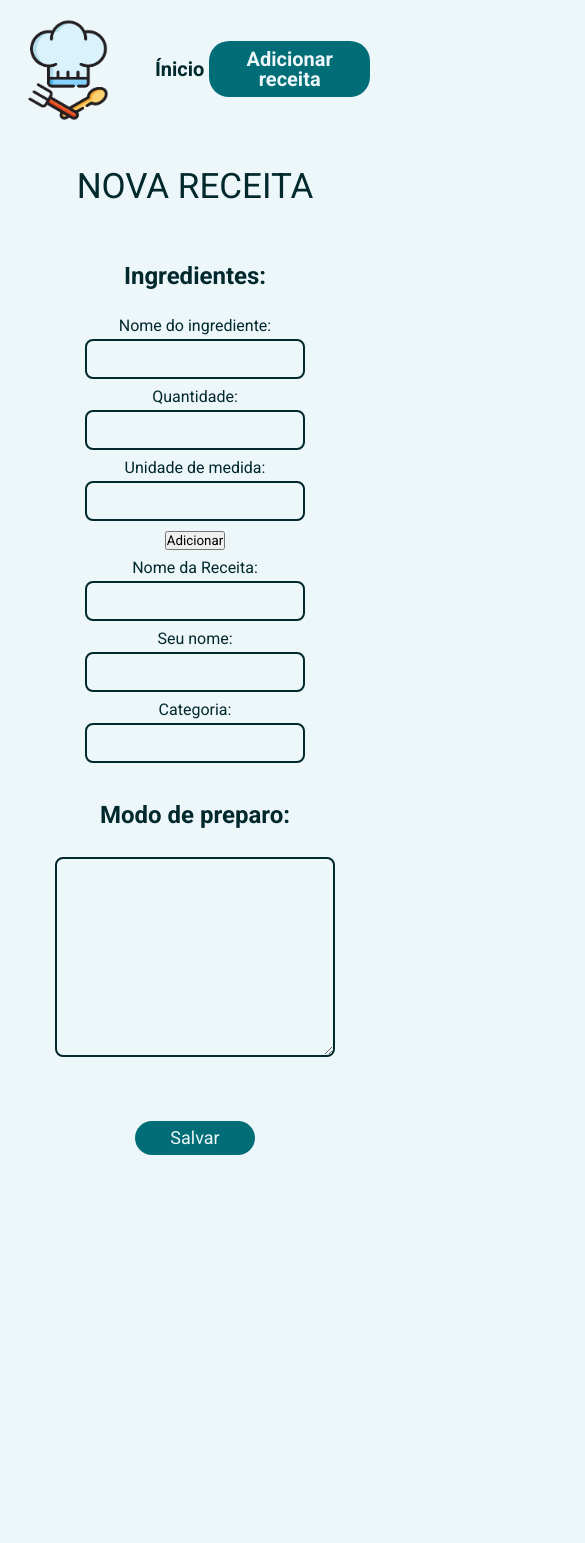
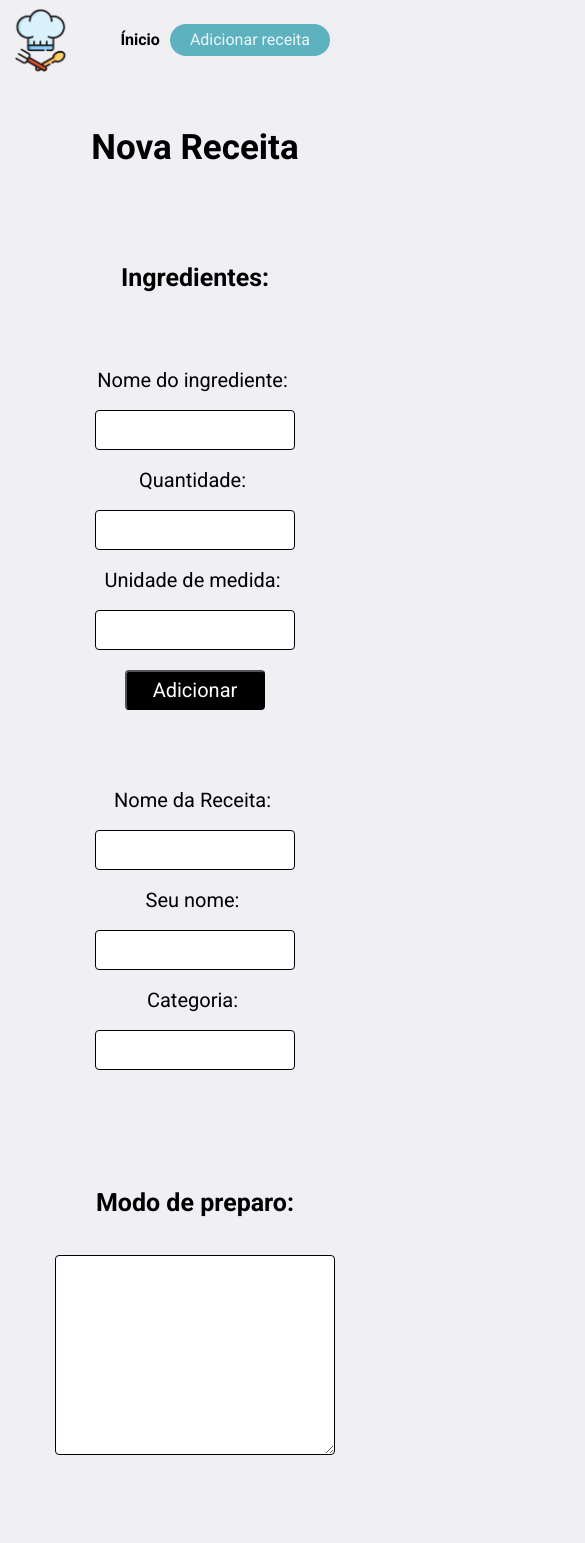
Before and after one commit to samanthazenezi/receita-compartilhada, an Angular app: page /nova-receita in a window 390 px wide. Shown: the top 1543 px of the page, 585 px wide, since content can reach past the window. Before the commit the page ends 1205 px from the top, so only its background shows below. Built offline with nearby package versions, Linux system fonts and the light colour scheme.

Commit message:
refatoração responsividade

```diff
--- a/src/app/components/footer/footer.component.css
+++ b/src/app/components/footer/footer.component.css
@@ -1,23 +1,22 @@
 div {
+    bottom: 0;
     position: absolute;
-    left: 70px;
-    top: 1000px;
+    width: 100%;
+    text-align: center;
+    padding: 1rem;
 }
 p {
-    color: #01292d;
-    margin-top: 30px;
+    color: #000000;
 
-    text-align: center;
-    font-size: 16px;
+    font-size: 2rem;
     font-weight: 400;
     line-height: 100%;
 }
 p a {
-    color: #01292d;
+    color: #000000;
 
     text-decoration: none;
-    text-align: center;
-    font-size: 16px;
+    font-size: 2rem;
     font-weight: 400;
     line-height: 100%;
 
@@ -26,48 +25,20 @@ p a {
 p a:hover {
     font-weight: 600;
 }
-@media (min-width: 480px) {
+
+
+@media (max-width: 320px) {
     div {
-        position: absolute;
-        left: 70px;
-        top: 1000px;
-    }
-    p {
-        color: #01292d;
-        margin-top: 30px;
-
-        text-align: center;
-        font-size: 16px;
-        font-weight: 400;
-        line-height: 100%;
-    }
-    p a {
-        color: #01292d;
-
-        text-decoration: none;
-        text-align: center;
-        font-size: 16px;
-        font-weight: 400;
-        line-height: 100%;
-
-        margin-left: 5px;
-    }
-    p a:hover {
-        font-weight: 600;
+        bottom: auto;
     }
 }
-
-@media (min-width: 1440px) {
+@media (max-width: 375px) {
     div {
-        position: absolute;
-        left: 622px;
-        top: 765px;
+        bottom: auto;
     }
 }
-@media (min-width: 100vw) {
+@media (max-width: 425px) {
     div {
-        position: absolute;
-        left: 900px;
-        top: 870px;
+        bottom: auto;
     }
 }
--- a/src/app/components/menu/menu.component.css
+++ b/src/app/components/menu/menu.component.css
@@ -1,27 +1,27 @@
-.menu {
+.menu-container {
+    width: 100%;
+    height: 8rem;
+
     display: flex;
     justify-content: space-between;
     align-items: center;
-    gap: 40px;
 
-    margin: 15px 20px;
+    padding: 4rem;
 }
-.logo {
-    width: 50px;
+.menu-container img {
+    width: 7rem;
 }
 .botoes {
     display: flex;
-    flex-direction: row;
     justify-content: center;
     align-items: center;
-    gap: 5px;
+    gap: 2rem;
 }
 .botoes a:first-child {
-    color: #01292d;
+    color: #000000;
 
-    text-align: center;
     text-decoration: none;
-    font-size: 20px;
+    font-size: 2rem;
     font-weight: 600;
     line-height: 100%;
 
@@ -30,18 +30,18 @@
     transition: 400ms;
 }
 .botoes a:last-child {
-    background-color: #006d77;
+    background-color: #5eb1bf;
     color: #edf6f9;
 
     border: none;
-    border-radius: 20px;
+    border-radius: 2rem;
 
-    padding: 8px;
+    padding: 0.8rem 2rem;
 
     text-align: center;
     text-decoration: none;
-    font-size: 20px;
-    font-weight: 600;
+    font-size: 2rem;
+    font-weight: 400;
     line-height: 100%;
 
     cursor: pointer;
@@ -52,72 +52,57 @@
     text-decoration: underline;
 }
 .botoes a:last-child:hover {
+    color: #000000;
     background-color: #0081a7;
     filter: brightness(1.1);
 }
 
-@media (min-width: 480px) {
-    .menu {
-        display: flex;
-        justify-content: space-between;
-        align-items: center;
 
-        margin: 15px 20px;
+@media (max-width: 320px) {
+    .menu-container {
+        gap: 2rem;
+
+        padding: 1rem;
     }
-    .menu img {
-        width: 70px;
+    .menu-container img {
+        width: 50px;
     }
-    .menu a:first-child {
-        margin-right: 20px;
-
-        color: #01292d;
-
-        text-align: center;
-        text-decoration: none;
-        font-size: 25px;
-        font-weight: 600;
-        line-height: 100%;
-
-        cursor: pointer;
-
-        transition: 400ms;
+    .botoes {
+        gap: 1rem;
     }
-    .menu a:last-child {
-        background-color: #006d77;
-        color: #edf6f9;
-
-        border: none;
-        border-radius: 20px;
-
-        padding: 8px 15px;
-
-        text-align: center;
-        text-decoration: none;
-        font-size: 25px;
-        font-weight: 600;
-        line-height: 100%;
-
-        cursor: pointer;
-
-        transition: 400ms;
-    }
-    .menu a:first-child:hover {
-        text-decoration: underline;
-    }
-    .menu a:last-child:hover {
-        background-color: #0081a7;
-        filter: brightness(1.1);
+    .botoes a:first-child, .botoes a:last-child {
+        font-size: 1.6rem;
     }
 }
+@media (max-width: 375px) {
+    .menu-container {
+        gap: 2rem;
 
-@media (min-width: 1440px) {
-    .menu img {
-        width: 90px;
+        padding: 1rem;
+    }
+    .menu-container img {
+        width: 60px;
+    }
+    .botoes {
+        gap: 1rem;
+    }
+    .botoes a:first-child, .botoes a:last-child{
+        font-size: 1.6rem;
     }
 }
+@media (max-width: 425px) {
+    .menu-container {
+        padding: 1rem;
+    }
+    .menu-container img {
+        width: 60px;
+    }
+    .botoes {
+        gap: 1rem;
 
-@media (min-width: 100vw) {
-    .menu img {
-        width: 95px;
+        margin-right: 5rem;
+    }
+    .botoes a:first-child, .botoes a:last-child{
+        font-size: 1.6rem;
     }
 }
--- a/src/app/components/menu/menu.component.html
+++ b/src/app/components/menu/menu.component.html
@@ -1,5 +1,5 @@
-<div class="menu">
-    <img class="logo" src="assets/logo.png" alt="imagem-logo">
+<div class="menu-container">
+    <img src="assets/logo.png" alt="imagem-logo">
     <div class="botoes">
         <a [routerLink]='["/"]'>Ínicio</a>
         <a [routerLink]='["/nova-receita"]'>Adicionar receita</a>
--- a/src/app/components/receita/receita.component.ts
+++ b/src/app/components/receita/receita.component.ts
@@ -20,7 +20,6 @@ export class ReceitaComponent implements OnInit {
       response.forEach( x => {
         this.receitas.push(x)
       })
-      console.log(response)
     }, error => {
       alert("Calma bb!")
     } )
--- a/src/app/pages/novareceita/novareceita.component.css
+++ b/src/app/pages/novareceita/novareceita.component.css
@@ -1,140 +1,179 @@
-.novareceita {
+.novareceita h1 {
+    color: #000000;
+
+    text-align: center;
+    font-size: 5rem;
+    font-weight: 600;
+    line-height: 100%;
+
+    margin-block: 5rem;
+}
+.conteudo-ingredientes h2 {
+    color: #000000;
+
+    font-size: 3rem;
+    font-weight: 600;
+    line-height: 100%;
+
+    margin: 3rem 10rem;
+}
+.conteudo-ingredientes {
     display: flex;
     flex-direction: column;
-    justify-content: center;
-    align-items: center;
 }
-.novareceita h1 {
-    color: #01292d;
+.conteudo-form, .descricao {
+    margin: 3rem 10rem;
 
-    text-align: center;
-    text-transform: uppercase;
-    font-size: 35px;
+    display: flex;
+    gap: 3rem;
+}
+.conteudo-form button, .botao button {
+    background-color: #000000;
+    color: #fff;
+
+    font-size: 2rem;
     font-weight: 400;
     line-height: 100%;
 
-    margin-block: 30px;
-}
-.ingredientes h2, .preparo h2 {
-    color: #01292d;
+    width: 14rem;
+    height: 4rem;
 
-    text-align: center;
-    font-size: 24px;
-    font-weight: 600;
-    line-height: 100%;
-
-    margin-block: 30px;
-}
-.incluir {
-    display: flex;
-    flex-direction: column;
-    justify-content: center;
-    align-items: center;
-    gap: 10px;
-}
-.conteudo-form button {
-    background-color: #edf6f9;
-
-    border: 2px solid #01292d;
-    border-radius: 8px;
-
-    padding: 5px;
-
-    font-size: 16px;
-    font-weight: 400;
-    line-height: 100%;
-
-    color: #01292d;
+    border-radius: 0.4rem;
 
     cursor: pointer;
 
     transition: 400ms;
 }
-.conteudo-form button:hover {
-    font-weight: 600;
+.conteudo-form button:hover, .botao button:hover {
+    background-color: #fff;
+    color: #000000;
+    border: 2px solid #000000;
 }
-.conteudo-form {
-    display: flex;
-    flex-direction: column;
-    align-items: center;
-    justify-content: center;
-    gap: 5px;
-}
-.conteudo-form label {
-    font-size: 16px;
+.conteudo label {
+    color: #000000;
+
+    font-size: 2rem;
     font-weight: 400;
     line-height: 100%;
 
-    color: #01292d;
+    margin-right: 0.5rem;
 }
-.conteudo-form input {
+.conteudo input {
     outline: none;
 
-    width: 220px;
-    height: 40px;
+    color: #000000;
 
-    border: 2px solid #01292d;
-    border-radius: 8px;
-
-    color: #01292d;
-
-    font-size: 20px;
+    font-size: 2rem;
     font-weight: 400;
     line-height: 100%;
 
-    padding: 8px;
+    border: 1px solid #000000;
+    border-radius: 0.4rem;
 
-    background-color: #edf6f9;
+    padding: 0.5rem;
+
+    width: 20rem;
+    height: 4rem;
 }
-.tdsingredientes {
-    background-color: #edf6f9;
-    width: 280px;
-    height: auto;
+.lista p {
+    color: #000000;
 
-    margin-block: 30px;
+    font-size: 2rem;
+    font-weight: 400;
+    line-height: 100%;
+
+    margin: 1rem 10rem;
+}
+.preparo {
+    margin: 7rem 10rem;
+}
+.preparo h2 {
+    color: #000000;
+
+    font-size: 3rem;
+    font-weight: 600;
+    line-height: 100%;
+
+    margin-bottom: 2rem;
 }
 .preparo textarea {
     outline: none;
 
-    width: 280px;
-    height: 200px;
+    color: #000000;
 
-    border: 2px solid #01292d;
-    border-radius: 8px;
-
-    color: #01292d;
-
-    font-size: 20px;
+    font-size: 2rem;
     font-weight: 400;
     line-height: 100%;
 
-    padding: 8px;
+    border: 1px solid #000000;
+    border-radius: 0.4rem;
 
-    background-color: #edf6f9;
+    padding: 0.5rem;
+
+    width: 60rem;
+    height: 20rem;
 }
 .botao {
-    margin-block: 50px;
+    display: flex;
+    justify-content: center;
+    align-items: center;
 }
-.botao button {
-    background-color: #006d77;
-    color: #edf6f9;
 
-    border: none;
-    border-radius: 20px;
+@media (max-width: 320px) {
+    .novareceita, .ingredientes, .form, .conteudo-ingredientes,
+    .conteudo-form, .descricao, .preparo, .conteudo {
+        display: flex;
+        flex-direction: column;
+        justify-content: center;
+        align-items: center;
+        gap: 2rem;
+    }
+    .novareceita h1 {
+        font-size: 3.5rem;
+    }
+    .conteudo-ingredientes h2, .preparo h2 {
+        font-size: 2.5rem;
+    }
+    .preparo textarea {
+        width: 28rem;
+    }
 
-    text-align: center;
-    font-size: 18px;
-    line-height: 100%;
-
-    padding: 8px 10px;
-
-    width: 120px;
-
-    cursor: pointer;
-
-    transition: 400ms;
 }
-.botao button:hover {
-    background-color: #0081a7;
-    filter: brightness(1.1);
+@media (max-width: 375px) {
+    .novareceita, .ingredientes, .form, .conteudo-ingredientes,
+    .conteudo-form, .descricao, .preparo, .conteudo {
+        display: flex;
+        flex-direction: column;
+        justify-content: center;
+        align-items: center;
+        gap: 2rem;
+    }
+    .novareceita h1 {
+        font-size: 3.5rem;
+    }
+    .conteudo-ingredientes h2, .preparo h2 {
+        font-size: 2.5rem;
+    }
+    .preparo textarea {
+        width: 28rem;
+    }
 }
+@media (max-width: 425px) {
+    .novareceita, .ingredientes, .form, .conteudo-ingredientes,
+    .conteudo-form, .descricao, .preparo, .conteudo {
+        display: flex;
+        flex-direction: column;
+        justify-content: center;
+        align-items: center;
+        gap: 2rem;
+    }
+    .novareceita h1 {
+        font-size: 3.5rem;
+    }
+    .conteudo-ingredientes h2, .preparo h2 {
+        font-size: 2.5rem;
+    }
+    .preparo textarea {
+        width: 28rem;
+    }
+}
--- a/src/app/pages/novareceita/novareceita.component.html
+++ b/src/app/pages/novareceita/novareceita.component.html
@@ -1,41 +1,53 @@
 <app-menu></app-menu>
+
 <div class="novareceita">
     <h1>Nova Receita</h1>
     <div class="ingredientes">
+        <form [formGroup]="formIngredientes" (ngSubmit)="salvar()" class="form">
+
+            <div class="conteudo-ingredientes">
                 <h2>Ingredientes:</h2>
-        <form [formGroup]="formIngredientes" (ngSubmit)="salvar()" class="incluir">
+
                 <div class="conteudo-form">
+                    <div class="conteudo">
                         <label for="nome">Nome do ingrediente:</label>
                         <input type="text" formControlName="nome">
                     </div>
-            <div class="conteudo-form">
+
+                    <div class="conteudo">
                         <label for="quantidade">Quantidade:</label>
                         <input type="text" formControlName="quantidade">
                     </div>
-            <div class="conteudo-form">
+
+                    <div class="conteudo">
                         <label for="medida">Unidade de medida:</label>
                         <input type="text" formControlName="medida">
                     </div>
+
                     <button type="button" (click)="adicionarIngredientes()">Adicionar</button>
+                </div>
 
-            <div class="conteudo-form">
+                <div *ngFor="let item of listaIngredientes">
+                    <div class="lista">
+                       <p>- {{item.amount + ' ' + item.unit + ' ' + item.name}}</p>
+                    </div>
+                </div>
+            </div>
+
+            <div class="descricao">
+                <div class="conteudo">
                     <label for="nomeReceita">Nome da Receita:</label>
                     <input type="text" formControlName="nomeReceita">
                 </div>
 
-            <div class="conteudo-form">
+                <div class="conteudo">
                     <label for="nomeUser">Seu nome:</label>
                     <input type="text" formControlName="nomeUser">
                 </div>
 
-            <div class="conteudo-form">
+                <div class="conteudo">
                     <label for="categoria">Categoria:</label>
                     <input type="text" formControlName="categoria">
-            </div>
-
-            <div *ngFor="let item of listaIngredientes">
-                <div class="tdsingredientes" id="ingredientes">
-                    {{item.amount + ' ' + item.unit + ' ' + item.name}}
                 </div>
             </div>
 
@@ -43,10 +55,10 @@
                 <h2>Modo de preparo:</h2>
                 <textarea name="preparo" cols="30" rows="10" formControlName="preparo"></textarea>
             </div>
+
             <div class="botao">
                 <button type="submit">Salvar</button>
             </div>
         </form>
     </div>
 </div>
-<app-footer></app-footer>
--- a/src/app/pages/novareceita/novareceita.component.ts
+++ b/src/app/pages/novareceita/novareceita.component.ts
@@ -52,7 +52,11 @@ export class NovareceitaComponent implements OnInit {
     body.user = this.formIngredientes.controls.nomeUser.value;
     body.ingredients = this.listaIngredientes
 
-    this.http.post(url, body).subscribe( x => this.route.navigateByUrl(""))
+    this.http.post(url, body).subscribe( x => this.route.navigateByUrl(""),
+    error => {
+      alert("Calma bb!")
+    }
+    )
 
 
 
--- a/src/app/pages/receitacompleta/receitacompleta.component.css
+++ b/src/app/pages/receitacompleta/receitacompleta.component.css
@@ -1,119 +1,106 @@
 .receita {
-    margin-top: 50px;
+    margin-top: 10rem;
 }
 .receita h1 {
-    color: #01292d;
+    color: #000000;
 
     text-align: center;
     text-transform: uppercase;
-    font-size: 40px;
+    font-size: 5rem;
     font-weight: 400;
     line-height: 100%;
 
-    margin-block: 30px;
+    margin-block: 5rem;
 }
 .ingredientes h2, .preparo h2 {
-    color: #01292d;
+    color: #000000;
 
     text-align: left;
-    font-size: 25px;
+    font-size: 3rem;
     font-weight: 600;
     line-height: 100%;
 
-    margin: 15px 30px;
+    margin: 3rem 10rem;
 }
 .list, .preparo p {
-    margin: 15px 30px ;
+    margin: 3rem 10rem;
 }
 .list {
     display: flex;
-    gap: 5px;
+    gap: 0.5rem;
 }
 .list p, .preparo p {
-    color: #01292d;
+    color: #000000;
 
     text-align: left;
-    font-size: 16px;
+    font-size: 2rem;
     font-weight: 400;
     line-height: 100%;
+
 }
 .preparo {
-    margin-top: 50px;
+    margin-top: 5rem;
+}
+.preparo p {
+    word-wrap: break-word;
+    width: 800px;
 }
 
-@media (min-width: 480px) {
-    .receita {
-        margin-top: 50px;
-    }
+
+@media (max-width: 320px) {
     .receita h1 {
-        color: #01292d;
-
-        text-align: center;
-        text-transform: uppercase;
-        font-size: 40px;
-        font-weight: 400;
-        line-height: 100%;
-
-        margin-block: 30px;
+        font-size: 3.5rem;
     }
     .ingredientes h2, .preparo h2 {
-        color: #01292d;
+        margin: 3rem 3rem;
 
-        text-align: left;
-        font-size: 25px;
-        font-weight: 600;
-        line-height: 100%;
-
-        margin: 15px 30px;
+        font-size: 2.5rem;
     }
     .list, .preparo p {
-        margin: 15px 30px ;
-    }
-    .list {
-        display: flex;
-        gap: 5px;
+        margin: 3rem 3rem;
     }
     .list p, .preparo p {
-        color: #01292d;
-
-        text-align: left;
-        font-size: 16px;
-        font-weight: 400;
-        line-height: 100%;
+        font-size: 2rem;
     }
-    .preparo {
-        margin-top: 50px;
+    .preparo p {
+        width: 280px;
     }
 }
-
-@media (min-width: 1440px) {
+@media (max-width: 375px) {
     .receita h1 {
-        font-size: 45px;
+        font-size: 3.7rem;
     }
     .ingredientes h2, .preparo h2 {
-        font-size: 30px;
-        margin: 15px 100px;
+        margin: 3rem 3rem;
+
+        font-size: 2.5rem;
+    }
+    .list, .preparo p {
+        margin: 3rem 3rem;
     }
     .list p, .preparo p {
-        font-size: 20px;
+        font-size: 2rem;
+    }
+    .preparo p {
+        width: 320px;
+    }
+}
+@media (max-width: 425px) {
+    .receita h1 {
+        font-size: 4rem;
+    }
+    .ingredientes h2, .preparo h2 {
+        margin: 3rem 3rem;
+
+        font-size: 2.5rem;
     }
     .list, .preparo p {
-        margin: 15px 100px ;
+        margin: 3rem 3rem;
+    }
+    .list p, .preparo p {
+        font-size: 2rem;
+    }
+    .preparo p {
+        width: 350px;
     }
 }
-
-@media (min-width: 100vw) {
-    .receita h1 {
-        font-size: 50px;
-    }
-    .ingredientes h2, .preparo h2 {
-        font-size: 32px;
-        margin: 15px 100px;
-    }
-    .list p, .preparo p {
-        font-size: 22px;
-    }
-    .list, .preparo p {
-        margin: 15px 100px ;
-    }
-}
--- a/src/app/pages/receitacompleta/receitacompleta.component.html
+++ b/src/app/pages/receitacompleta/receitacompleta.component.html
@@ -1,5 +1,4 @@
 <app-menu></app-menu>
-<div>
     <div class="receita">
         <h1>{{detalhe?.name}}</h1>
         <div class="ingredientes">
@@ -14,8 +13,6 @@
         </div>
         <div class="preparo">
             <h2>Modo de preparo:</h2>
-            <p>{{detalhe?.preparationMode}}</p>
+            <p>{{detalhe?.preparationMode }}</p>
         </div>
     </div>
-</div>
-<app-footer></app-footer>
--- a/src/styles.css
+++ b/src/styles.css
@@ -4,6 +4,13 @@
     box-sizing: border-box;
     font-family: 'Roboto', sans-serif;
 }
+html {
+    font-size: 62.5%;
+}
 body {
-    background-color: #edf6f9;
+    background-color: #f0eff4;
+
+    scroll-behavior: smooth;
+
+    overflow-x: hidden;
 }
```
Also changed, not shown: src/app/components/receita/receita.component.css (+41 -103 lines). Lines whose indentation alone changed are shown as unchanged.
